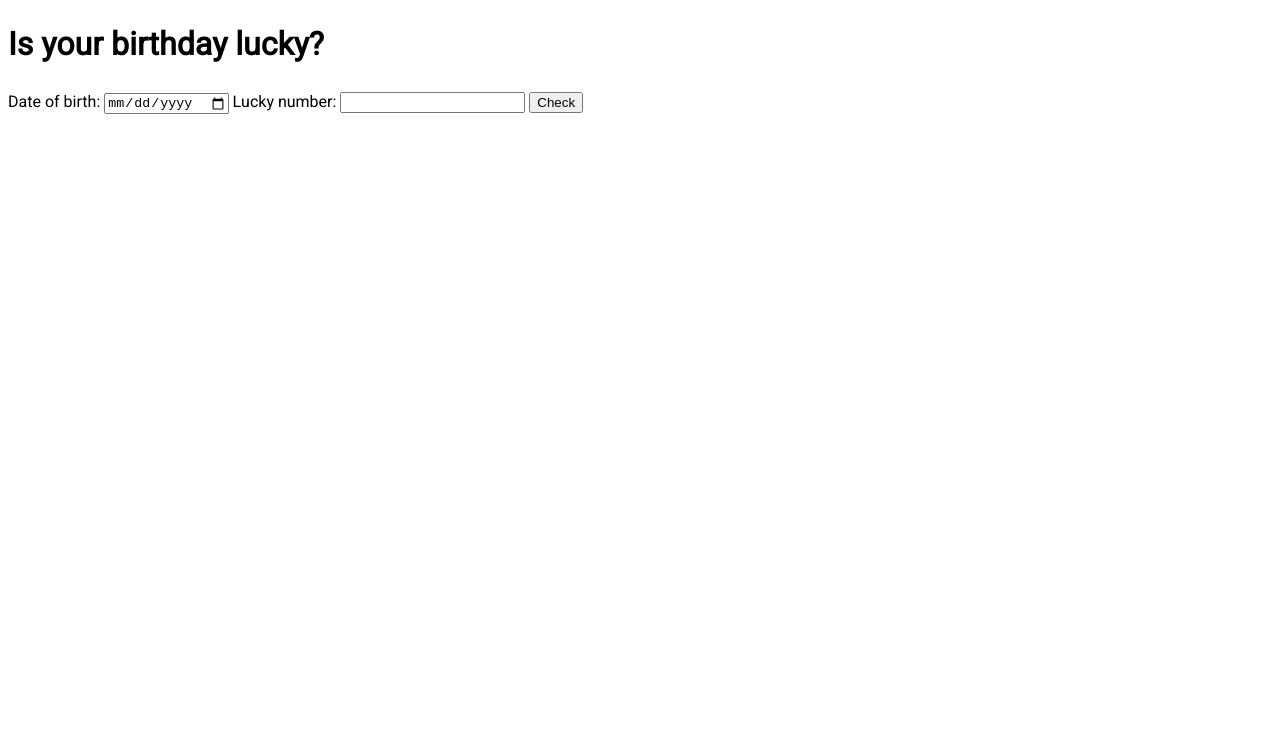
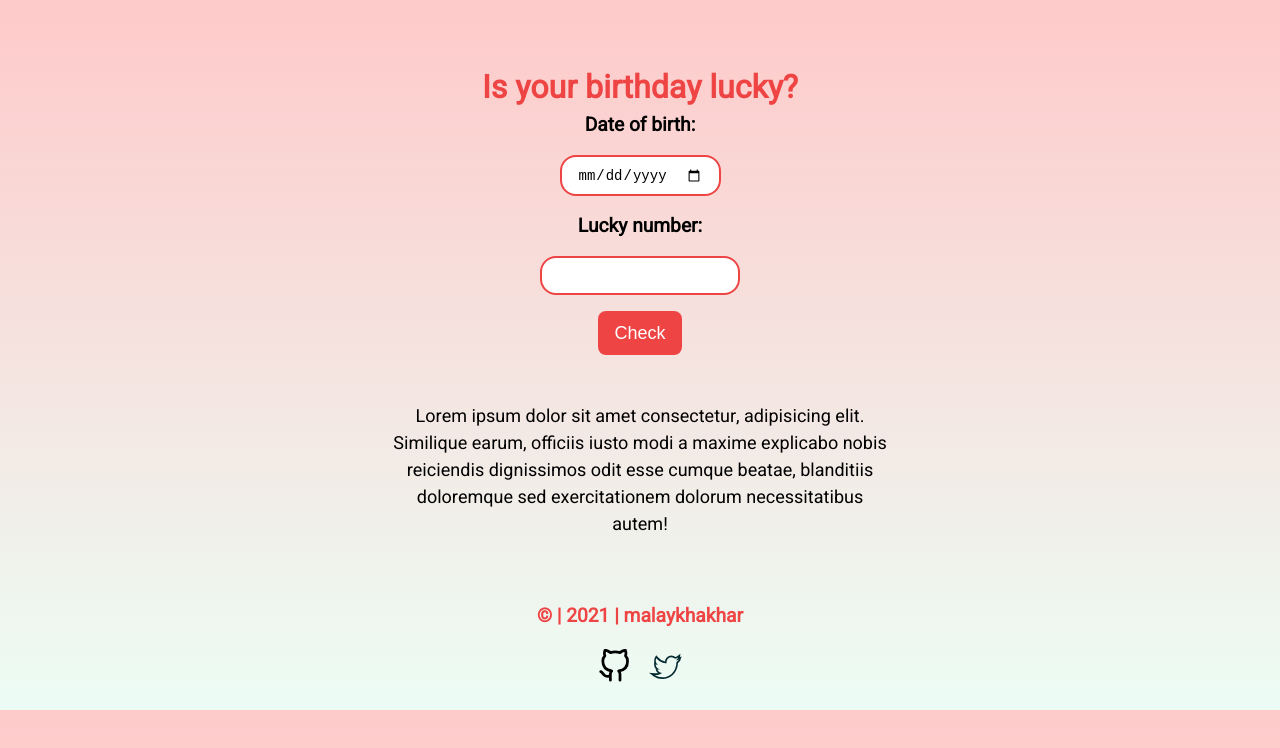
Before and after one commit to malaykhakhar/markEleven, a plain HTML site: page index.html in a window 1280 px wide. Drawn offline with Linux system fonts and the light colour scheme.

Commit message:
docs: added style.css

```diff
--- a/index.html
+++ b/index.html
@@ -9,16 +9,38 @@
   </head>
   <body>
     <div class="container">
-      <h1>Is your birthday lucky?</h1>
+      <h1 class="heading">Is your birthday lucky?</h1>
 
-      <label for="dateofbirth">Date of birth: </label>
-      <input type="date" id="date-of-birth" />
+      <label for="dateofbirth" class="input-label">Date of birth: </label>
+      <input type="date" id="date-of-birth" class="input" />
 
-      <label for="lucknumber">Lucky number: </label>
-      <input type="text" id="lucky-number" />
+      <label for="lucknumber" class="input-label">Lucky number: </label>
+      <input type="text" id="lucky-number" class="input" />
 
-      <button id="check-button">Check</button>
+      <button id="check-button" class="check-button">Check</button>
+
+      <p class="output">
+        Lorem ipsum dolor sit amet consectetur, adipisicing elit. Similique
+        earum, officiis iusto modi a maxime explicabo nobis reiciendis
+        dignissimos odit esse cumque beatae, blanditiis doloremque sed
+        exercitationem dolorum necessitatibus autem!
+      </p>
     </div>
+    <footer>
+      <p>© | 2021 | malaykhakhar</p>
+      <ul class="footer-list">
+        <li>
+          <a href="https://github.com/malaykhakhar" target="_blank"
+            ><img src="/images/github.svg" alt="Github logo"
+          /></a>
+        </li>
+        <li>
+          <a href="https://twitter.com/MalayKhakhar" target="_blank"
+            ><img src="/images/twitter.svg" alt="Twitter logo"
+          /></a>
+        </li>
+      </ul>
+    </footer>
   </body>
   <script src="/index.js"></script>
 </html>
--- a/style.css
+++ b/style.css
@@ -1,5 +1,83 @@
 @import url("https://fonts.googleapis.com/css2?family=Heebo&display=swap");
 
+:root {
+  --primary-color: #ef4444;
+}
+
+* {
+  box-sizing: border-box;
+  padding: 0;
+  margin: 0;
+}
+
 body {
+  background-image: linear-gradient(#fecaca, #ecfdf5);
   font-family: "Heebo", sans-serif;
 }
+
+.container {
+  margin: 4rem 0rem 4rem;
+  text-align: center;
+}
+
+.heading {
+  color: var(--primary-color);
+}
+
+.input-label {
+  display: block;
+  font-size: larger;
+  font-weight: 600;
+}
+
+.input {
+  outline: white;
+  font-size: 14px;
+  padding: 0.6rem 1rem;
+  margin: 1rem;
+  border: 2px solid var(--primary-color);
+  border-radius: 1rem;
+  max-width: 200px;
+}
+
+.check-button {
+  margin: auto;
+  display: block;
+  background-color: var(--primary-color);
+  border: none;
+  padding: 0.7rem 1rem;
+  font-size: large;
+  border-radius: 0.5rem;
+  color: white;
+}
+
+.check-button:hover {
+  color: var(--primary-color);
+  background-color: white;
+  border: 2px solid var(--primary-color);
+  padding: 0.7rem 1rem;
+}
+
+.output {
+  font-size: large;
+  max-width: 500px;
+  margin: 3rem auto;
+}
+
+footer {
+  color: var(--primary-color);
+  font-size: larger;
+  font-weight: bolder;
+  text-align: center;
+}
+
+img,
+li {
+  display: inline;
+  padding: 0.2rem;
+  width: 40px;
+}
+
+.footer-list {
+  margin: 1rem;
+}
```
Also changed, not shown: images/github.svg (added), images/twitter.svg (added).
